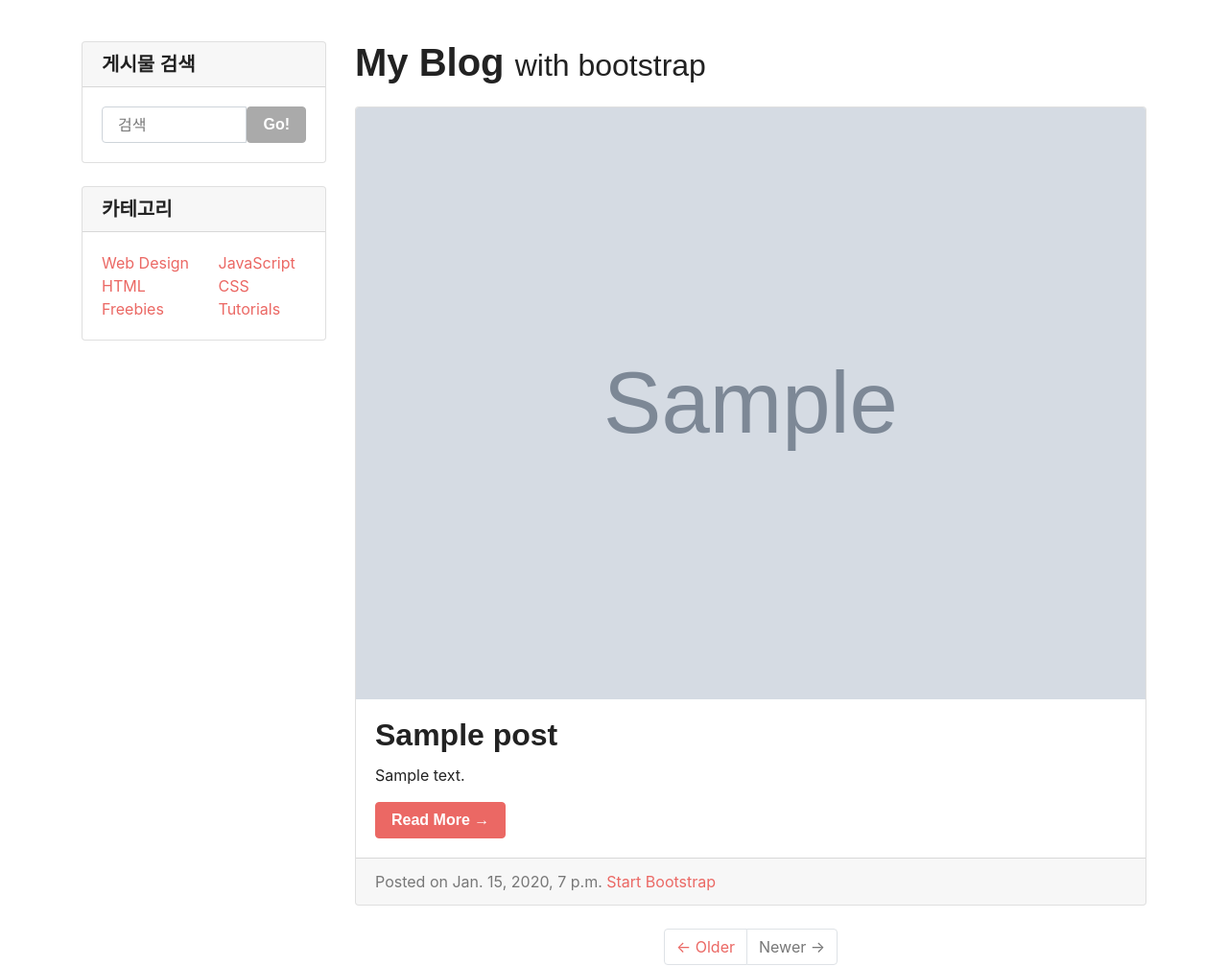
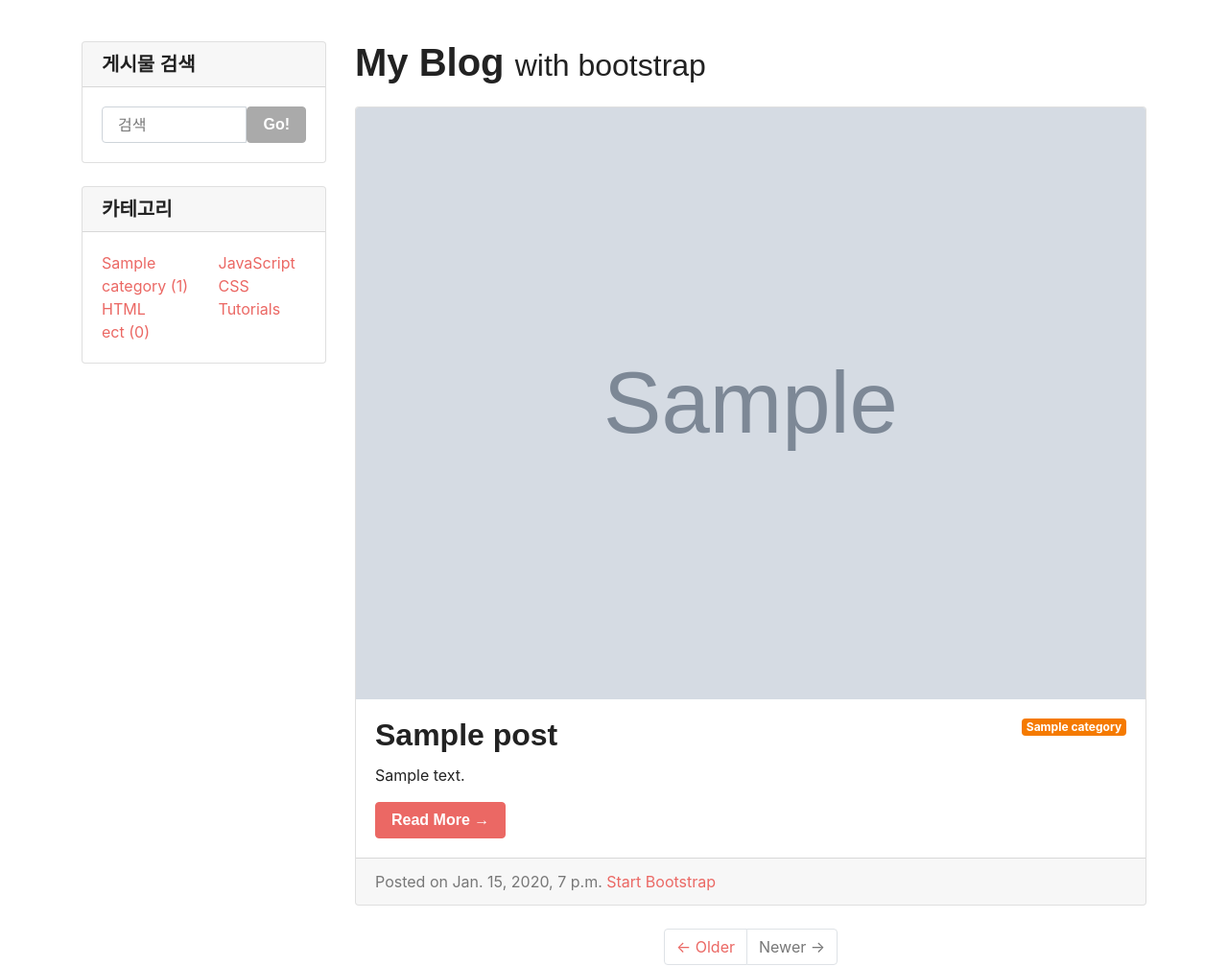
Before and after one commit to Po-nyo/Django_website_practice, a Django app: page /blog/ in a window 1280 px wide. Shown: the part 61-1068 px from the top of the page at 96% size. Run offline with Django 3.2, Linux system fonts and the light colour scheme; tables that the repository leaves empty hold one stand-in row (values such as "Sample post"); grey boxes marked "Sample" are stand-in pictures; some libraries are stand-ins or nearby versions; some web fonts are replaced.

Commit message:
add Model - Category

```diff
--- a/blog/admin.py
+++ b/blog/admin.py
@@ -1,4 +1,5 @@
 from django.contrib import admin
-from .models import Post
+from .models import Post, Category
 # Register your models here.
 admin.site.register(Post)
+admin.site.register(Category)
--- a/blog/models.py
+++ b/blog/models.py
@@ -2,8 +2,17 @@ from django.db import models
 from django.contrib.auth.models import User
 
 # Create your models here.
+class Category(models.Model):
+    name = models.CharField(max_length=25, unique=True)
+    description = models.TextField(blank=True)
+
+    def __str__(self):
+        return self.name
+
+
 class Post(models.Model) :
     title = models.CharField(max_length=30)
+    category = models.ForeignKey(Category, blank=True, null=True, on_delete=models.SET_NULL)
     author = models.ForeignKey(User, on_delete=models.CASCADE)
     contents = models.TextField()
     head_image = models.ImageField(upload_to='blog/%Y/%m/%d/', blank=True)
--- a/blog/templates/blog/base.html
+++ b/blog/templates/blog/base.html
@@ -102,14 +102,16 @@
                     <div class="row">
                         <div class="col-lg-6">
                             <ul class="list-unstyled mb-0">
+                                {% for category in category_list %}
                                 <li>
-                                    <a href="#">Web Design</a>
+                                    <a href="#"> {{ category.name }} ({{ category.post_set.count }})</a>
                                 </li>
+                                {% endfor %}
                                 <li>
                                     <a href="#">HTML</a>
                                 </li>
                                 <li>
-                                    <a href="#">Freebies</a>
+                                    <a href="#">ect ({{ without_category }})</a>
                                 </li>
                             </ul>
                         </div>
--- a/blog/templates/blog/post_list.html
+++ b/blog/templates/blog/post_list.html
@@ -14,6 +14,9 @@
                 <img class="card-img-top" src="https://picsum.photos/750/300/?random" alt="Card image cap">
             {% endif %}
             <div class="card-body">
+                {% if p.category %}
+                    <a href="#" class="badge badge-danger float-right">{{ p.category }}</a>
+                {% endif %}
                 <h2 class="card-title">{{ p.title }}</h2>
                 <p class="card-text">{{ p.contents | truncatewords:60 }}</p>
                 <a href="{{ p.get_absolute_url }}" class="btn btn-primary">Read More &rarr;</a>
--- a/blog/views.py
+++ b/blog/views.py
@@ -1,5 +1,5 @@
 from django.shortcuts import render
-from .models import Post
+from .models import Post, Category
 from django.views.generic import ListView, DetailView
 # Create your views here.
 
@@ -8,6 +8,13 @@ class PostList(ListView) :
 
     def get_queryset(self):
         return Post.objects.order_by('-date')
+
+    def get_context_data(self, *, object_list=None, **kwargs):
+        context = super(PostList, self).get_context_data(**kwargs)
+        context['category_list'] = Category.objects.all()
+        context['without_category'] = Post.objects.filter(category=None).count()
+
+        return context
 
 
 class PostDetail(DetailView) :
```
